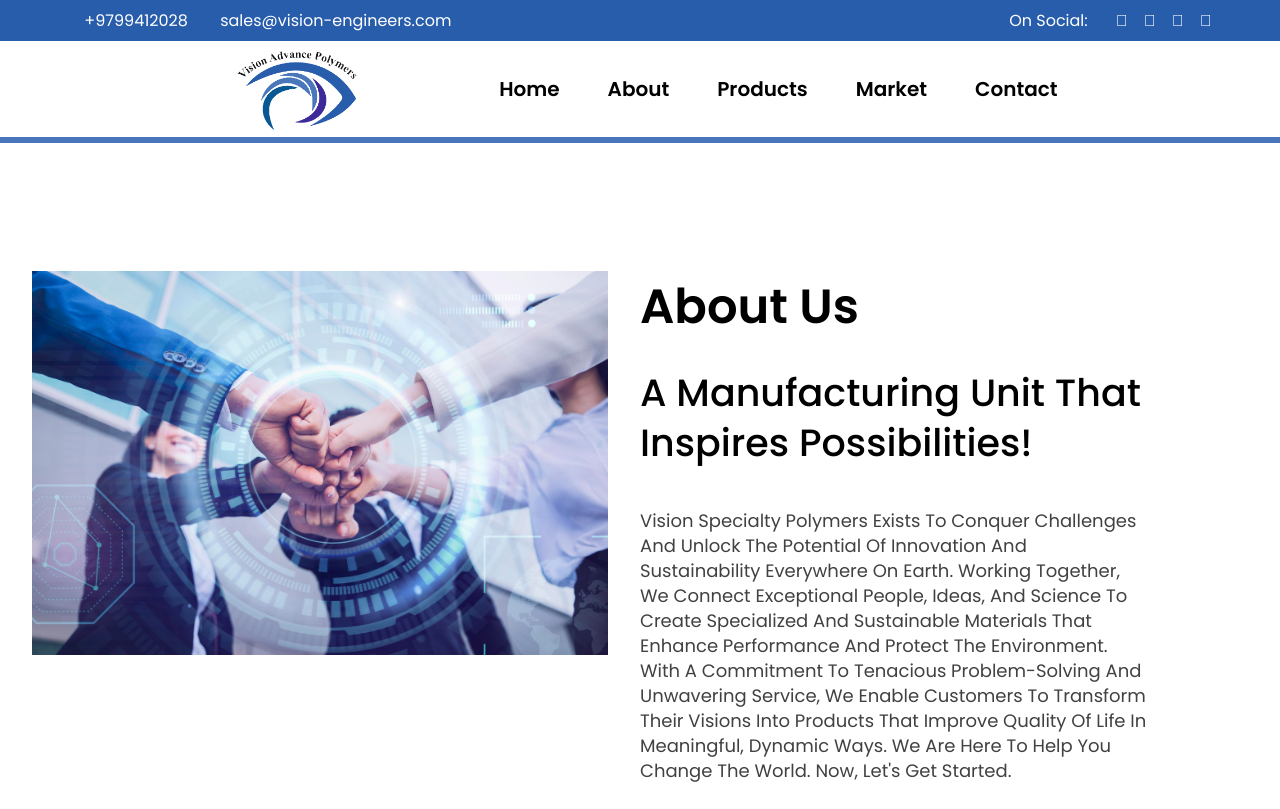
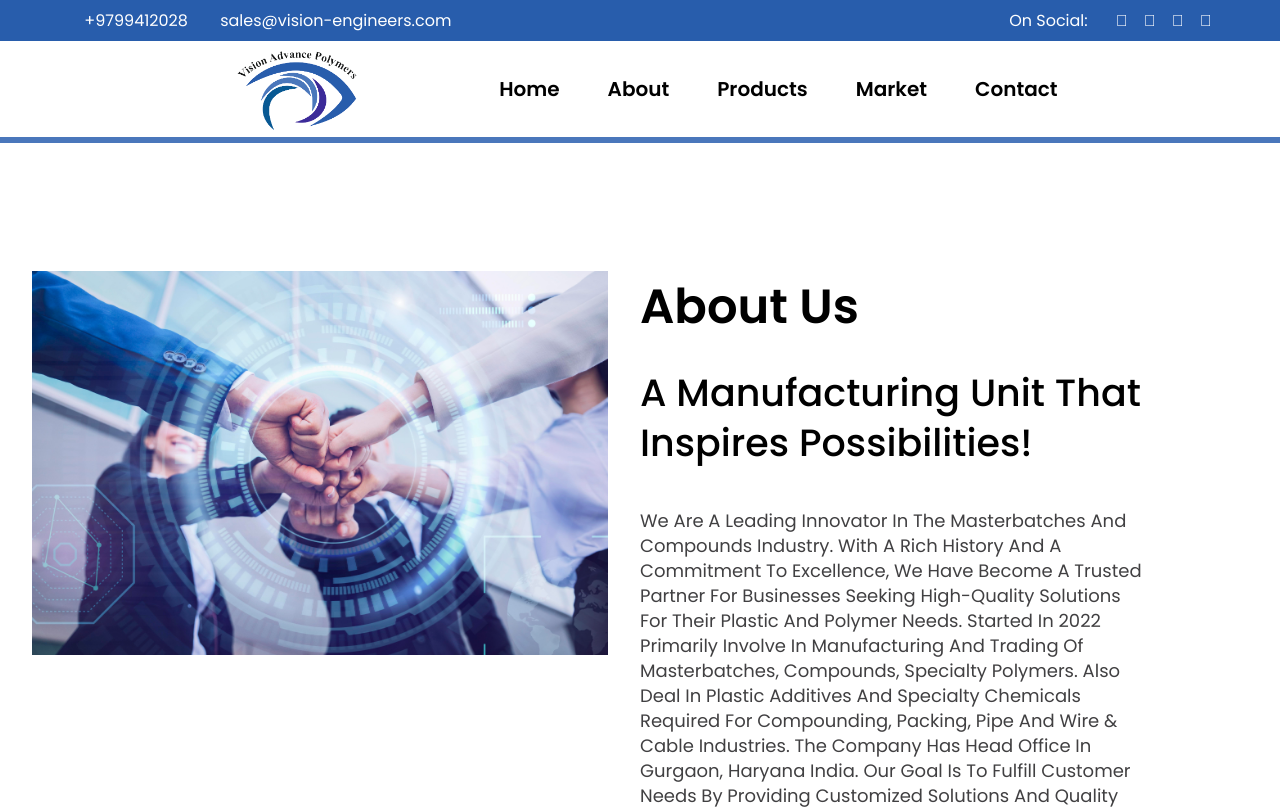
Before and after one commit to akshit-gautam/VisionAdvancedpolymers, a React (Create React App) app: page /about in a window 1280 px wide. Shown: the top 809 px of the page. Built offline with nearby package versions, Linux system fonts and the light colour scheme; some icons are missing.

Commit message:
aboutchanegesandcolorofheading

```diff
--- a/src/About/About.jsx
+++ b/src/About/About.jsx
@@ -21,8 +21,8 @@ export const About = () => {
           </div>
           <div className="right-3">
             {/* We believe in making the ground we work in a place that inspires.<br></br> Thus, we set up one of the most versatile, fully equipped <span className='orange'> European<br></br> technology-backed</span> plants that boasts of state-of-the-art facilities and<br></br> constructive ergonomics. */}
-            Vision Specialty Polymers  exists to conquer challenges and unlock the potential of innovation and sustainability everywhere on earth. Working together, we connect exceptional people, ideas, and science to create specialized and sustainable materials that enhance performance and protect the environment. With a commitment to tenacious problem-solving and unwavering service, we enable customers to transform their visions into products that improve quality of life in meaningful, dynamic ways.
-            We are here to help you change the world. Now, let's get started.
+            We are a leading innovator in the masterbatches and compounds industry. With a rich history and a commitment to excellence, we have become a trusted partner for businesses seeking high-quality solutions for their plastic and polymer needs. Started in 2022 primarily involve in manufacturing and trading of masterbatches, Compounds, specialty polymers. Also deal in plastic additives and Specialty chemicals required for Compounding, Packing, Pipe and Wire & Cable industries. The company has head office in Gurgaon, Haryana India.
+            Our goal is to fulfill customer needs by providing customized solutions and quality material within committed time. We believe in creating a sustainable and vibrant future through our products and services.
 
           </div>
         </div>
--- a/src/Home/home.css
+++ b/src/Home/home.css
@@ -2,7 +2,7 @@
 .container .heading-1 {
     padding-top: 5rem;
     text-transform: uppercase;
-    color:rgba(122, 121, 121, 0.733);
+    color:rgb(40, 93, 172);
 }
 
 .container .paraone {
```
